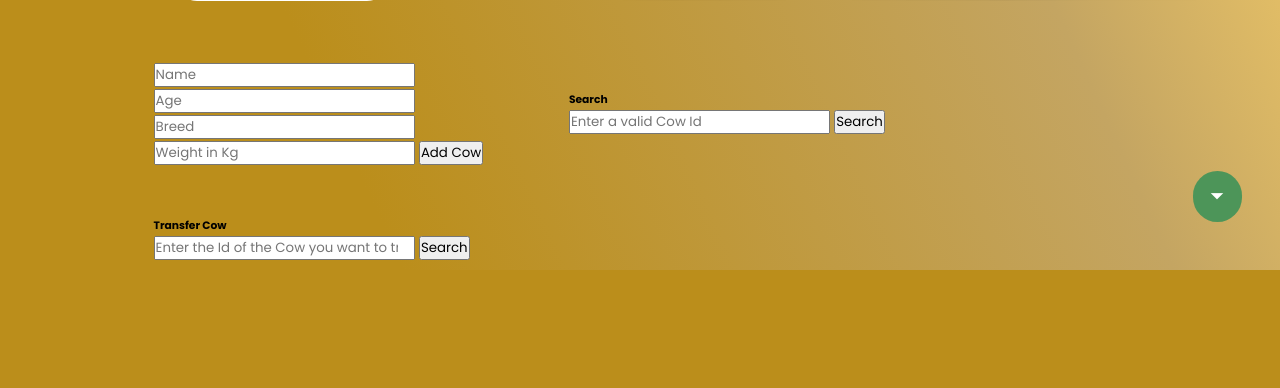
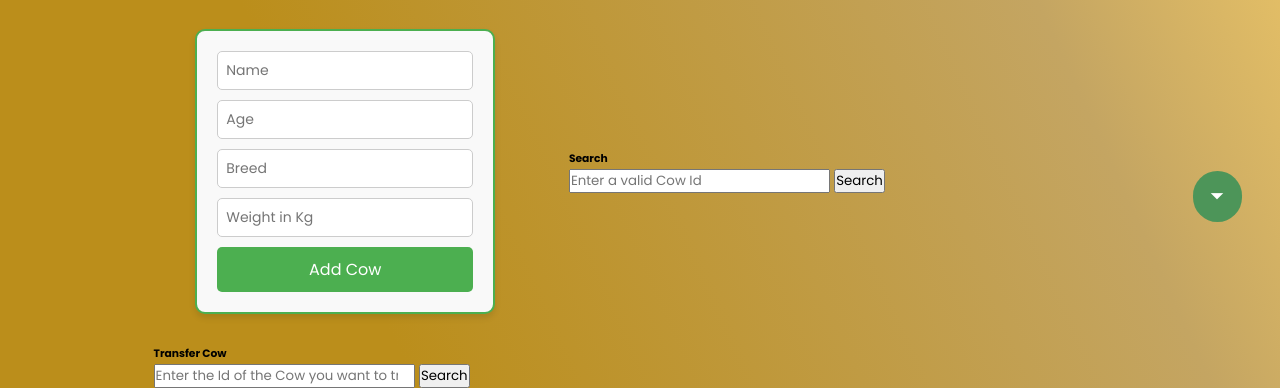
Before and after one commit to JBertrandP/Cowculator, a Flask app: template frontend/templates/MyCattle.html in a window 1280 px wide. Shown: the part 530-918 px from the top of the page. Before the commit the page ends 800 px from the top, so only its background shows below. Run offline with Flask 3, Linux system fonts and the light colour scheme; the template is opened without the code that fills it, so the values that code supplies are empty; some libraries are stand-ins or nearby versions.

Commit message:
agregar estilo al form

```diff
--- a/frontend/static/css/StyleMyCattle.css
+++ b/frontend/static/css/StyleMyCattle.css
@@ -370,3 +370,53 @@ transform: translateY(-5px);
     margin: 10px 0;
     text-align: right;
 }
+
+
+
+/* estilo para el form de MyCattle papuus! pa' que se vea bien clean */
+
+/* Estilo general del formulario */
+#cow_form {
+    width: 300px;
+    margin: 0 auto;
+    padding: 20px;
+    border: 2px solid #4CAF50;
+    border-radius: 10px;
+    background-color: #f9f9f9;
+    box-shadow: 0 4px 6px rgba(0, 0, 0, 0.1);
+}
+
+/* Estilo de los campos de entrada */
+#cow_form input {
+    width: 100%;
+    margin-bottom: 10px;
+    padding: 8px;
+    font-size: 14px;
+    border: 1px solid #ccc;
+    border-radius: 5px;
+    box-sizing: border-box;
+}
+
+/* Cambiar color de borde al enfocarse */
+#cow_form input:focus {
+    border-color: #4CAF50;
+    outline: none;
+}
+
+/* Estilo del botón */
+#cow_form button {
+    width: 100%;
+    padding: 10px;
+    font-size: 16px;
+    color: white;
+    background-color: #4CAF50;
+    border: none;
+    border-radius: 5px;
+    cursor: pointer;
+    transition: background-color 0.3s ease;
+}
+
+/* Cambiar color del botón al pasar el mouse */
+#cow_form button:hover {
+    background-color: #45a049;
+}
```
